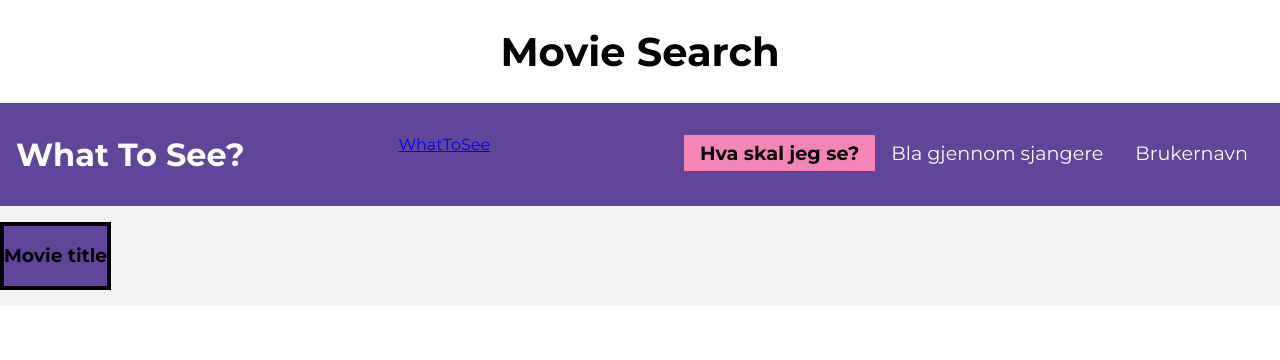
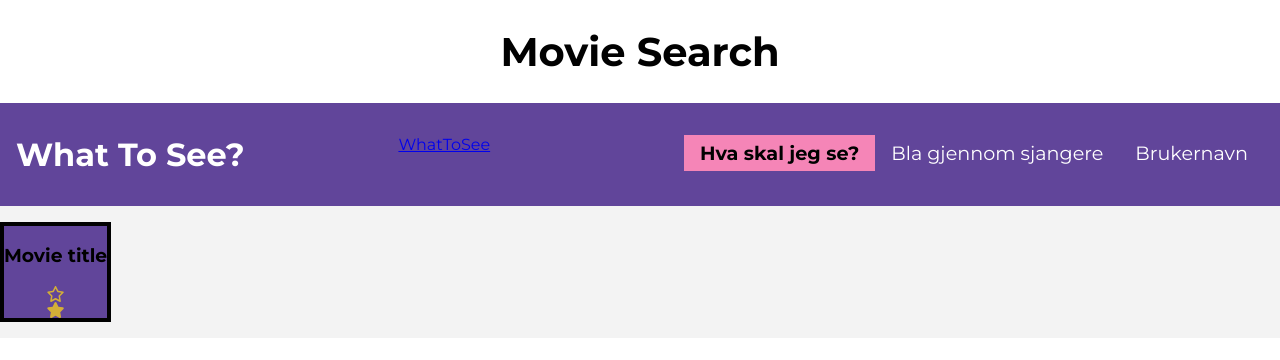
Before and after one commit to CakeDsx/Gruppe16_Eksamen_UIN, a React (Vite) app in the folder frontend/: page /Genres in a window 1280 px wide. Shown: the top 360 px of the page. Built offline with nearby package versions, Linux system fonts and the light colour scheme; no server answers.

Commit message:
Lagt til fontawesome-ikoner i artikkelkort
På både hva skal jeg se?-siden og sjangersiden.

```diff
--- a/frontend/src/Components/GenrePage.jsx
+++ b/frontend/src/Components/GenrePage.jsx
@@ -1,6 +1,12 @@
 import React, { useEffect, useState } from 'react'
+import { FontAwesomeIcon } from '@fortawesome/react-fontawesome'
+import { library } from '@fortawesome/fontawesome-svg-core'
+import { fab } from '@fortawesome/free-brands-svg-icons'
+import { fas } from '@fortawesome/free-solid-svg-icons'
+import { far } from '@fortawesome/free-regular-svg-icons'
 
 function MovieImage() {
+  library.add(fab, fas, far)
     const [imageUrl, setImageUrl] = useState('')
 
     useEffect(() => {
@@ -33,6 +39,8 @@
           <article>
             {imageUrl && <img src={imageUrl} alt="Movie" />}
             <h3>Movie title</h3>
+            <FontAwesomeIcon icon="fa-regular fa-star" />
+            <FontAwesomeIcon icon="fa-solid fa-star" />
          </article>
         </section>
     );
--- a/frontend/src/Components/MovieCard.jsx
+++ b/frontend/src/Components/MovieCard.jsx
@@ -1,6 +1,12 @@
 import React, { useEffect, useState } from 'react'
+import { FontAwesomeIcon } from '@fortawesome/react-fontawesome'
+import { library } from '@fortawesome/fontawesome-svg-core'
+import { fab } from '@fortawesome/free-brands-svg-icons'
+import { fas } from '@fortawesome/free-solid-svg-icons'
+import { far } from '@fortawesome/free-regular-svg-icons'
 
 function MovieImage() {
+  library.add(fab, fas, far)
     const [imageUrl, setImageUrl] = useState('')
 
     useEffect(() => {
@@ -33,6 +39,8 @@
           <article>
             {imageUrl && <img src={imageUrl} alt="Movie" />}
             <h3>Movie title</h3>
+            <FontAwesomeIcon icon="fa-regular fa-star" />
+            <FontAwesomeIcon icon="fa-solid fa-star" />
          </article>
         </section>
     );
```
